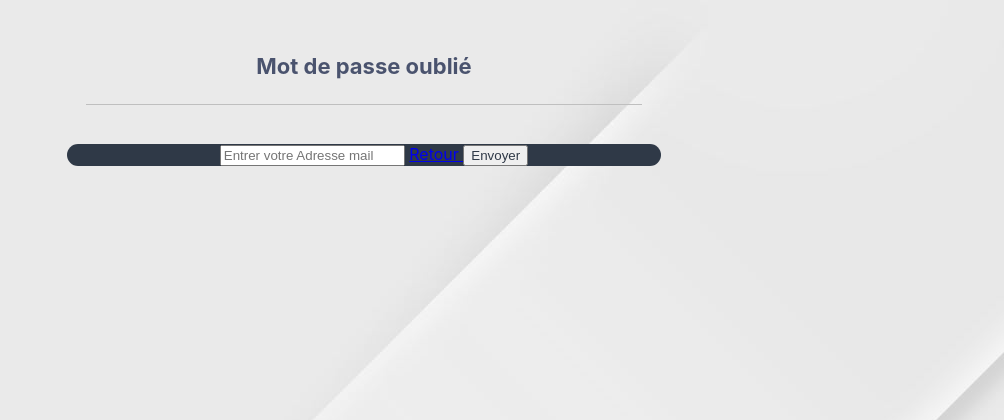
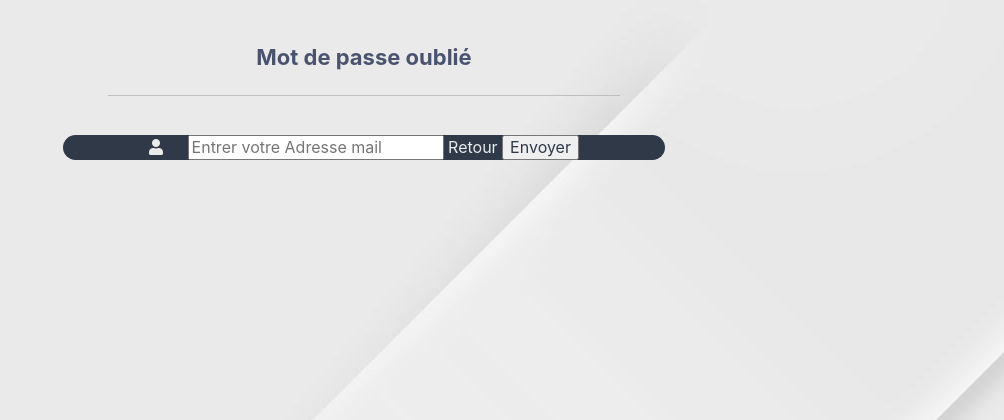
Before and after one commit to Romain-Ayme/VANESTARRES, a PHP site: page /mdp_oublie.php in a window 1280 px wide. Shown: the top 420 px of the page, without its empty margins (276-1280 px from the left). Run offline with PHP 8.4, Linux system fonts and the light colour scheme; data that the repository does not hold is empty.

Commit message:
Suppression d'une lettre

```diff
--- a/www/assets/css/css.css
+++ b/www/assets/css/css.css
@@ -1,4 +1,4 @@
-f@import url("import.css");
+@import url("import.css");
 
 * {
     box-sizing: border-box;
```
